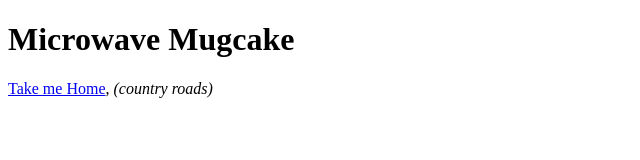
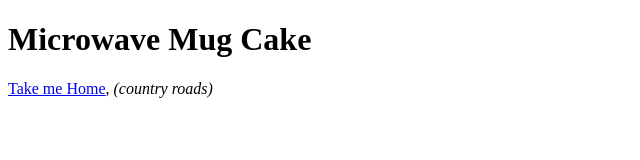
Before and after one commit to StevsCode/odin-recipes, a plain HTML site: page recipes/microwave-mug-cake.html in a window 1280 px wide. Shown: the full height of the page, 0-640 px from the left. Drawn offline with Linux system fonts and the light colour scheme.

Commit message:
Fixed typos from Mugcake to Mug Cake, also fix links

```diff
--- a/recipes/microwave-mugcake.html
+++ b/recipes/microwave-mug-cake.html
@@ -2,11 +2,11 @@
 <html lang="en">
     <head>
         <meta charset="utf-8">
-        <title>Microwave Mugcake</title>
+        <title>Microwave Mug Cake</title>
     </head>
 
     <body>
-        <h1>Microwave Mugcake</h1>
+        <h1>Microwave Mug Cake</h1>
         <a href="../index.html">Take me Home</a>, <em>(country roads)</em>
     </body>
 </html>
```
Also changed, not shown: index.html (+1 -1 lines).
